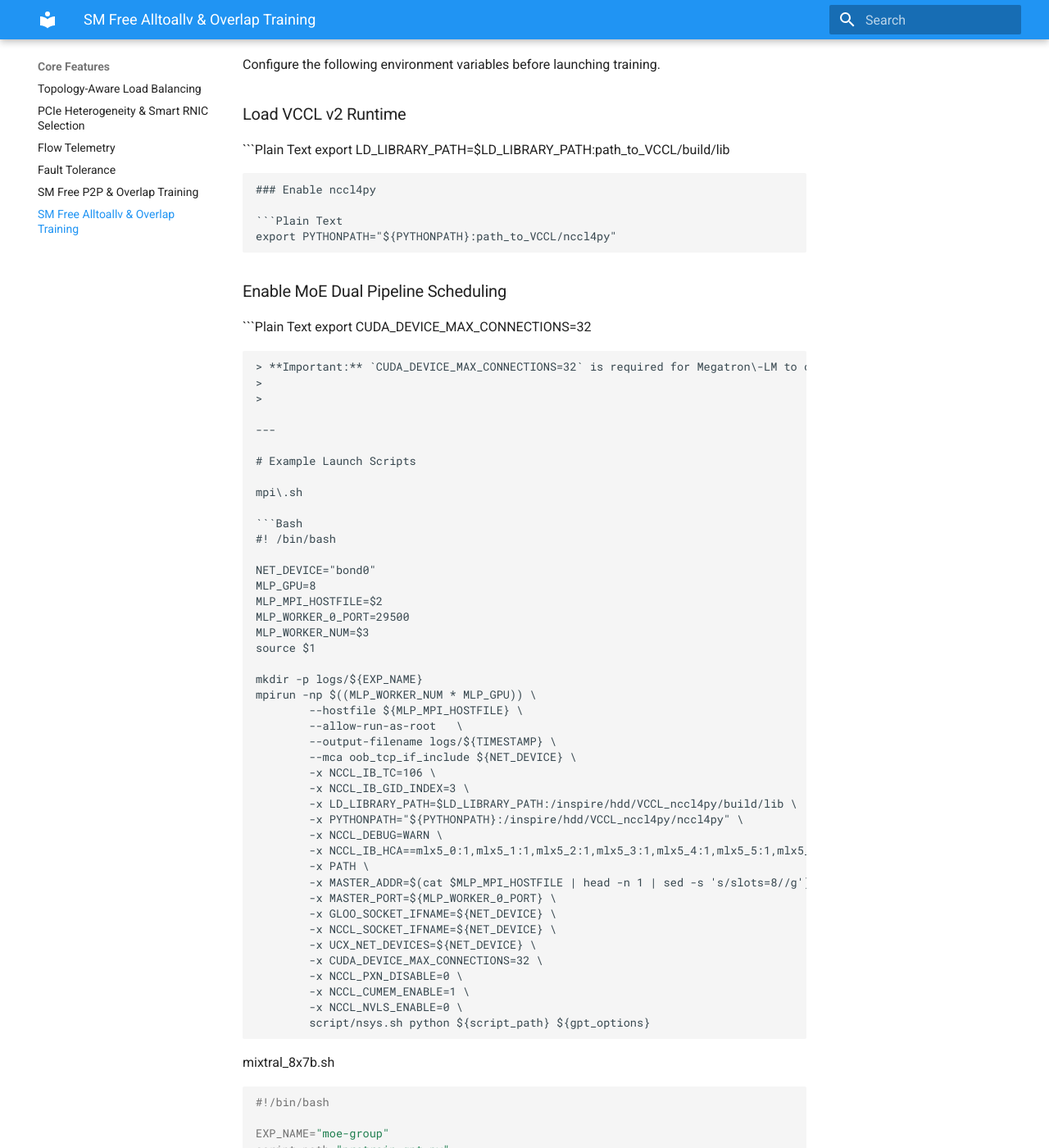
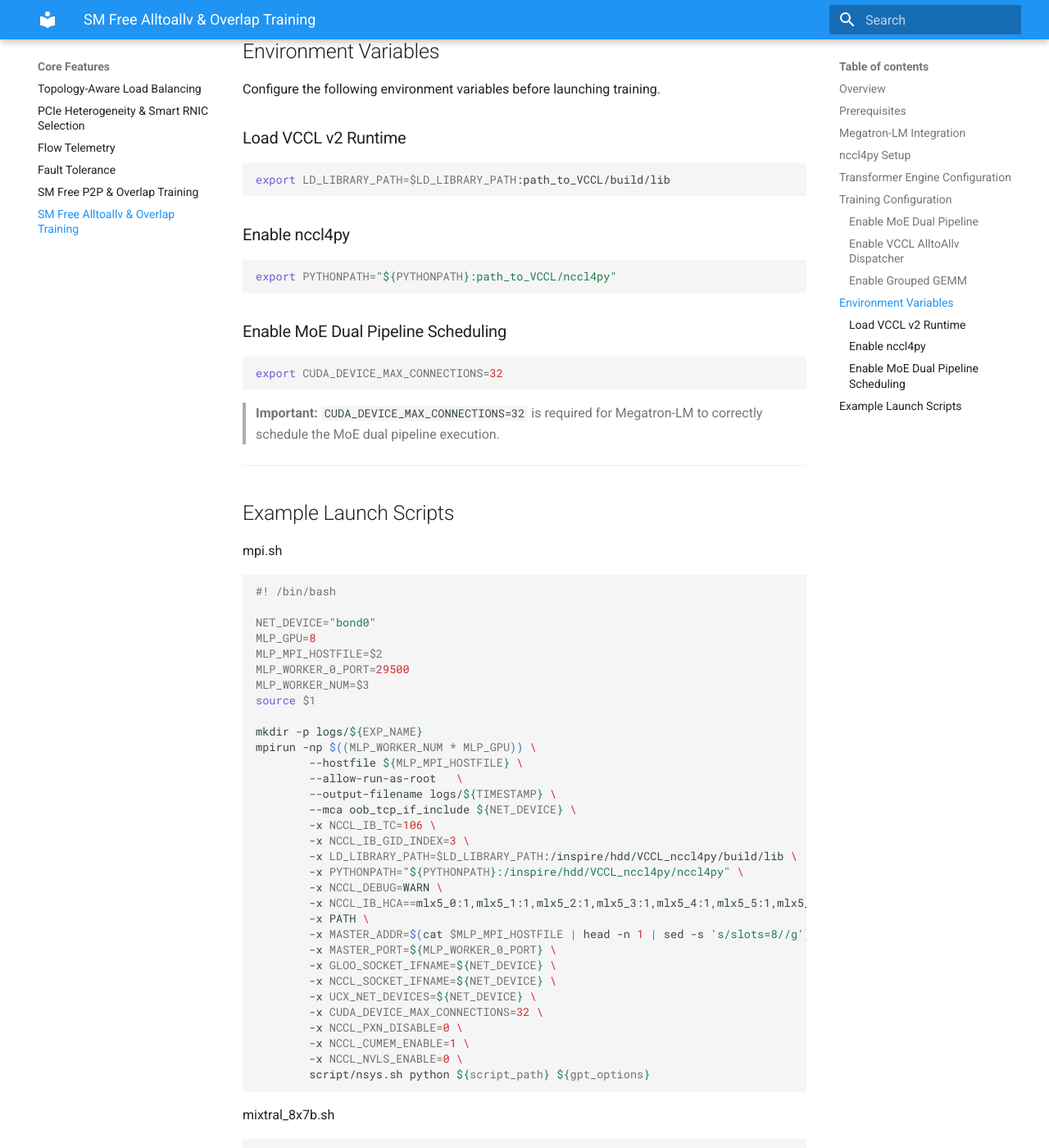
Before and after one commit to leoda1/VCCL_DOC, an MkDocs documentation site: the page built from docs/features/vccl_v2_setup_guide.md, in a window 1280 px wide and 1400 px high, scrolled down 2502 px. Shown: the whole window at 82% size. Built offline with MkDocs 1.6.1 and Material for MkDocs 9.7.7, drawn with Linux system fonts in a browser that asks for light colours; some of the changed text lies outside the part shown.

Commit message:
Add VCCL v2 guide

````diff
--- a/docs/features/vccl_v2_setup_guide.md
+++ b/docs/features/vccl_v2_setup_guide.md
@@ -1,10 +1,10 @@
 # VCCL v2 Installation and Setup Guide
 
-# Overview
+## Overview
 
-VCCL v2 introduces VCCL Manager, a runtime component that enables Megatron\-LM to invoke VCCL AlltoAllv directly through the nccl4py interface\.
+VCCL v2 introduces VCCL Manager, a runtime component that enables Megatron-LM to invoke VCCL AlltoAllv directly through the nccl4py interface.
 
-To simplify integration, we provide a Megatron patch implementing all core VCCL Manager functionalities\. Applying this patch allows Megatron\-LM to seamlessly leverage VCCL AlltoAllv for accelerated MoE training\.
+To simplify integration, we provide a Megatron patch implementing all core VCCL Manager functionalities. Applying this patch allows Megatron-LM to seamlessly leverage VCCL AlltoAllv for accelerated MoE training.
 
 In addition to the patch, users must install and configure:
 
@@ -12,29 +12,27 @@ In addition to the patch, users must install and configure:
 
 - nccl4py
 
-- Transformer Engine \(TE\) 2\.8\.0
+- Transformer Engine (TE) 2.8.0
 
-> **Note:** Currently, only Transformer Engine 2\.8\.0 is officially supported\.
->
->
+> **Note:** Currently, only Transformer Engine 2.8.0 is officially supported.
 
 ---
 
-# Prerequisites
+## Prerequisites
 
 Before configuring VCCL Manager, install and build VCCL according to the official documentation:
 
 VCCL Installation Guide:
 
-[https://vccl\-doc\.readthedocs\.io/en/latest/usage/installation/](https://vccl-doc.readthedocs.io/en/latest/usage/installation/)
+[https://vccl-doc.readthedocs.io/en/latest/usage/installation/](https://vccl-doc.readthedocs.io/en/latest/usage/installation/)
 
 ---
 
-## Megatron\-LM Integration
+## Megatron-LM Integration
 
-Clone the supported Megatron\-LM version and apply the VCCL Manager patch\.
+Clone the supported Megatron-LM version and apply the VCCL Manager patch.
 
-```Plain Text
+```bash
 git clone https://github.com/NVIDIA/Megatron-LM.git
 cd Megatron-LM
 
@@ -50,9 +48,9 @@ nvcc -Xcompiler -fPIC -shared -std=c++17 -o libvccl_arena_allocator.so vccl_aren
 
 ## nccl4py Setup
 
-Ensure VCCL has been successfully compiled before building nccl4py\.
+Ensure VCCL has been successfully compiled before building nccl4py.
 
-```Plain Text
+```bash
 cd path_to_VCCL/nccl4py
 
 export CUDA_HOME=/usr/local/cuda
@@ -64,11 +62,11 @@ python setup.py build_ext --inplace
 
 ## Transformer Engine Configuration
 
-VCCL Manager currently relies on a customized implementation of `_GroupedLinear` in Transformer Engine\.
+VCCL Manager currently relies on a customized implementation of `_GroupedLinear` in Transformer Engine.
 
-Replace the default implementation with the VCCL\-compatible version:
+Replace the default implementation with the VCCL-compatible version:
 
-```Plain Text
+```bash
 cd /usr/local/lib/python3.12/dist-packages/transformer_engine/pytorch/module
 
 cp path_to_Megatron-LM/te/grouped_linear.py grouped_linear.py
@@ -76,71 +74,67 @@ cp path_to_Megatron-LM/te/grouped_linear.py grouped_linear.py
 rm /usr/local/lib/python3.12/dist-packages/transformer_engine/pytorch/__pycache__/*
 ```
 
-If Transformer Engine is installed in a different location, adjust the path accordingly\.
+If Transformer Engine is installed in a different location, adjust the path accordingly.
 
 ---
 
-# Training Configuration
+## Training Configuration
 
-To enable AlltoAllv acceleration for MoE training, add the following Megatron options\.
+To enable AlltoAllv acceleration for MoE training, add the following Megatron options.
 
 ### Enable MoE Dual Pipeline
 
-```Plain Text
+```text
 --overlap-moe-expert-parallel-comm
 ```
 
 ### Enable VCCL AlltoAllv Dispatcher
 
-```Plain Text
+```text
 --moe-token-dispatcher-type alltoallv
 ```
 
 ### Enable Grouped GEMM
 
-```Plain Text
+```text
 --moe-grouped-gemm
 ```
 
-> **Note:** The current activation and gradient interception mechanism depends on Transformer Engine's `_GroupedLinear` implementation\. Support for additional execution paths will be added in future releases\.
->
->
+> **Note:** The current activation and gradient interception mechanism depends on Transformer Engine's `_GroupedLinear` implementation. Support for additional execution paths will be added in future releases.
 
 ---
 
-# Environment Variables
+## Environment Variables
 
-Configure the following environment variables before launching training\.
+Configure the following environment variables before launching training.
 
 ### Load VCCL v2 Runtime
 
-```Plain Text
+```bash
 export LD_LIBRARY_PATH=$LD_LIBRARY_PATH:path_to_VCCL/build/lib
 ```
 
 ### Enable nccl4py
 
-```Plain Text
+```bash
 export PYTHONPATH="${PYTHONPATH}:path_to_VCCL/nccl4py"
 ```
 
 ### Enable MoE Dual Pipeline Scheduling
 
-```Plain Text
+```bash
 export CUDA_DEVICE_MAX_CONNECTIONS=32
 ```
 
-> **Important:** `CUDA_DEVICE_MAX_CONNECTIONS=32` is required for Megatron\-LM to correctly schedule the MoE dual pipeline execution\.
->
->
+> **Important:** `CUDA_DEVICE_MAX_CONNECTIONS=32` is required for Megatron-LM to correctly schedule the MoE dual pipeline execution.
 
 ---
 
-# Example Launch Scripts
+## Example Launch Scripts
 
-mpi\.sh
+mpi.sh
 
-```Bash
+```bash
 #! /bin/bash
 
 NET_DEVICE="bond0"
@@ -175,9 +169,9 @@ mpirun -np $((MLP_WORKER_NUM * MLP_GPU)) \
         script/nsys.sh python ${script_path} ${gpt_options}
 ```
 
-mixtral\_8x7b\.sh
+mixtral_8x7b.sh
 
-```Bash
+```bash
 #!/bin/bash
 
 EXP_NAME="moe-group"
````
